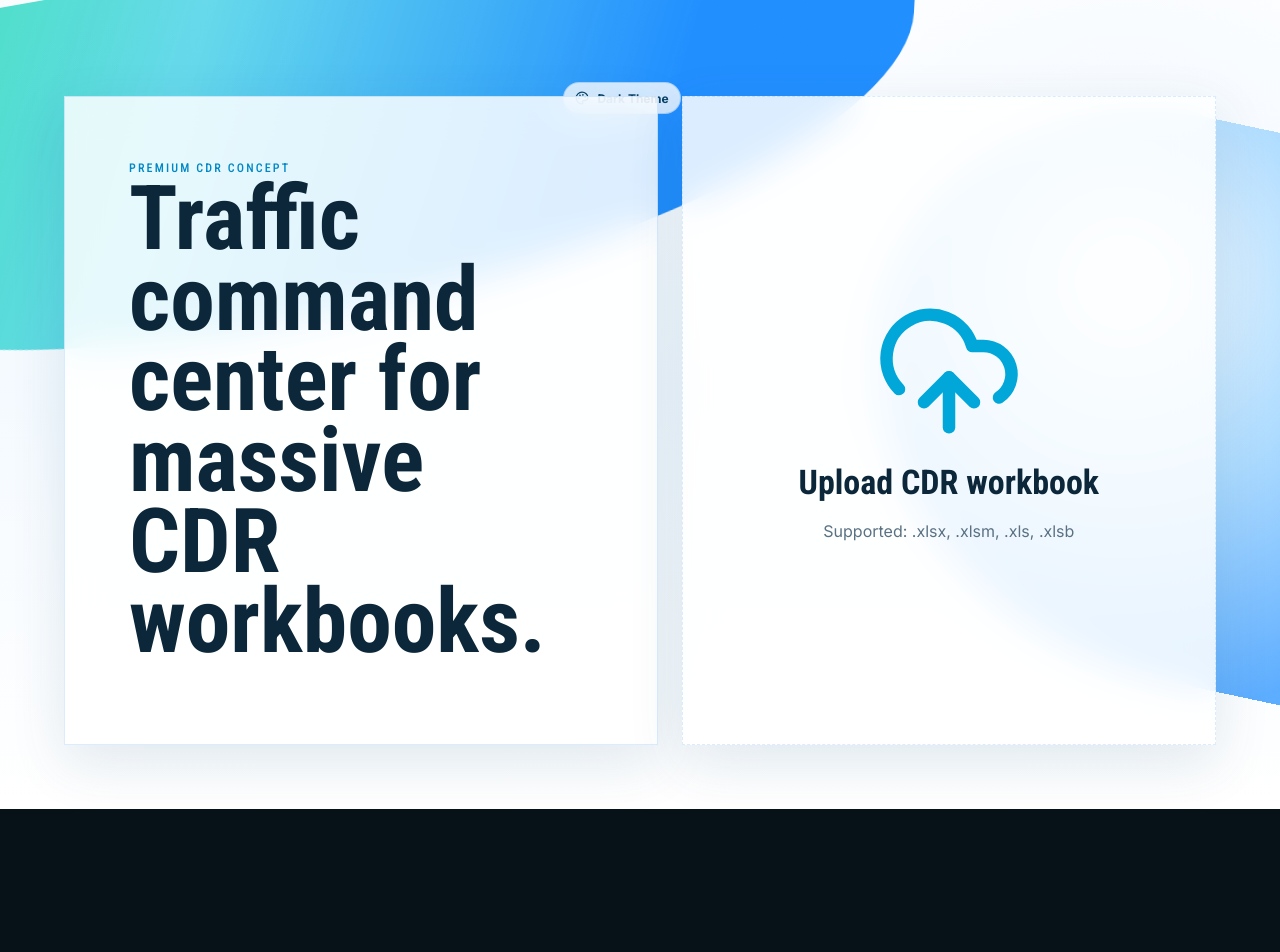
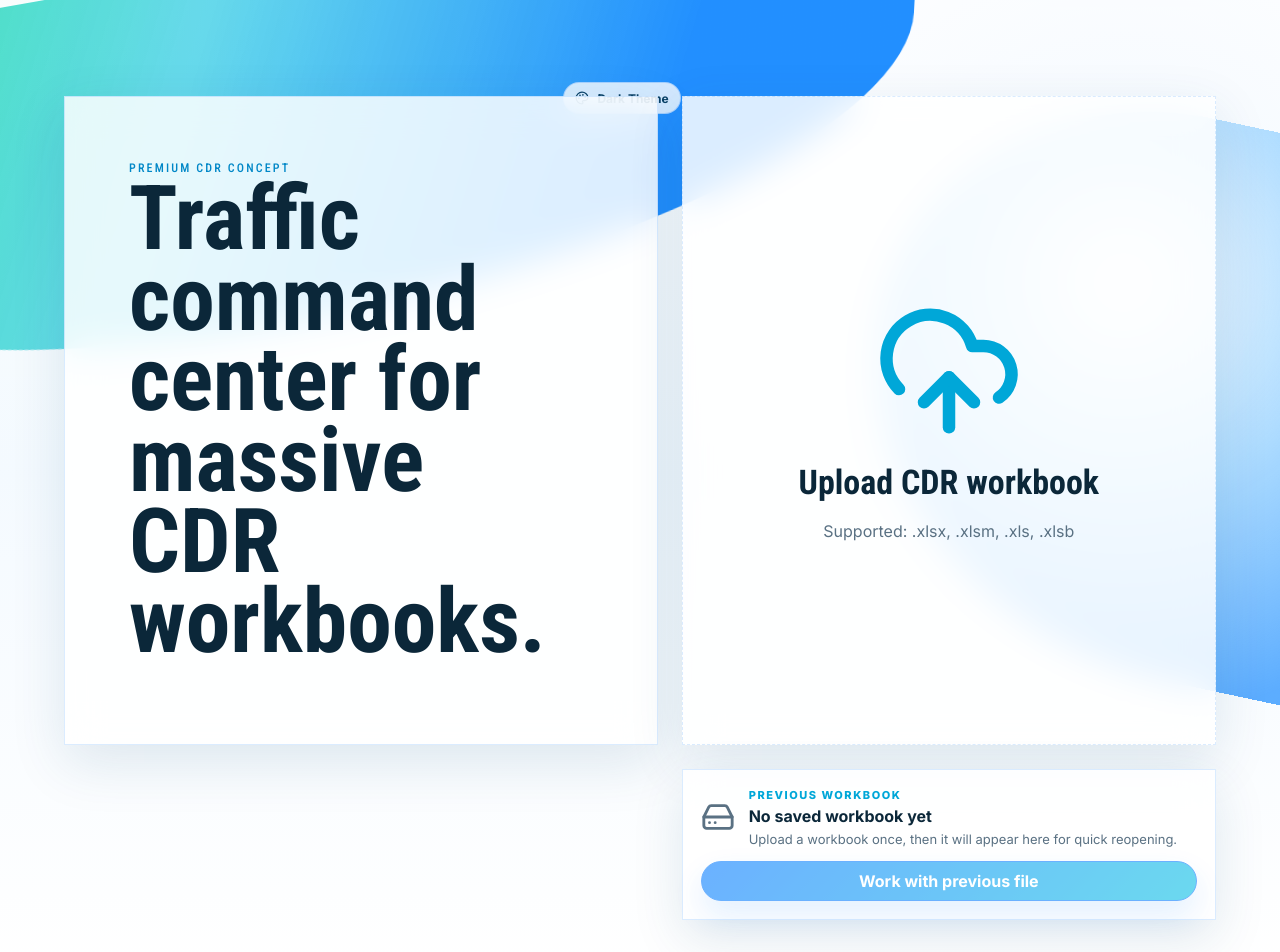
Before and after one commit to hithamfisal/CDR-Dashboard, a React (Vite) app: page / in a window 1280 px wide. Shown: the top 952 px of the page. Before the commit the page ends 809 px from the top, so only its background shows below. Built offline with nearby package versions, Linux system fonts and the light colour scheme.

Commit message:
Clarify homepage workbook choices

```diff
--- a/src/App.tsx
+++ b/src/App.tsx
@@ -22,6 +22,7 @@ import {
   Filter,
   Gauge,
   HardDrive,
+  Home,
   Palette,
   Presentation,
   Radio,
@@ -1183,19 +1184,17 @@ function UploadView({
           <strong>{isParsing ? "Reading workbook..." : "Upload CDR workbook"}</strong>
           <span>Supported: .xlsx, .xlsm, .xls, .xlsb</span>
         </label>
-        {savedWorkbook && (
-          <article className="saved-workbook-card">
+        <article className={`saved-workbook-card ${savedWorkbook ? "" : "empty"}`}>
           <HardDrive size={34} />
           <div>
             <span>Previous workbook</span>
-              <strong>{savedWorkbook.fileName}</strong>
-              <p>{formatNumber(savedWorkbook.rawRows)} records - loaded {savedWorkbook.loadedAt}</p>
+            <strong>{savedWorkbook?.fileName ?? "No saved workbook yet"}</strong>
+            <p>{savedWorkbook ? `${formatNumber(savedWorkbook.rawRows)} records - loaded ${savedWorkbook.loadedAt}` : "Upload a workbook once, then it will appear here for quick reopening."}</p>
           </div>
-            <button className="button primary" type="button" onClick={onLoadSaved} disabled={isLoadingSaved || isParsing}>
-              {isLoadingSaved ? "Opening..." : "Work with uploaded file"}
+          <button className="button primary" type="button" onClick={onLoadSaved} disabled={!savedWorkbook || isLoadingSaved || isParsing}>
+            {isLoadingSaved ? "Opening..." : "Work with previous file"}
           </button>
         </article>
-        )}
       </section>
       {error && <div className="toast error">{error}</div>}
     </main>
@@ -2768,6 +2767,10 @@ export default function App() {
         <div className="topbar-actions">
           <img className="brand-logo" src="/assets/se.png" alt="Saudi Energy" />
           <img className="brand-logo" src="/assets/nglogo.png" alt="National Grid" />
+          <button className="button small" type="button" onClick={() => { setData(null); setError(""); window.scrollTo({ top: 0, behavior: "smooth" }); }}>
+            <Home size={14} />
+            Home
+          </button>
           <button className="button small theme-toggle" type="button" onClick={toggleTheme}>
             <Palette size={14} />
             {theme === "se" ? "Dark Theme" : "Light Theme"}
--- a/src/styles.css
+++ b/src/styles.css
@@ -246,6 +246,9 @@ button, label { cursor: pointer; }
 }
 .saved-workbook-card svg {
   color: var(--blue);
+}
+.saved-workbook-card.empty svg {
+  color: var(--muted);
 }
 .saved-workbook-card span {
   display: block;
```
Lines whose indentation alone changed are shown as unchanged.
